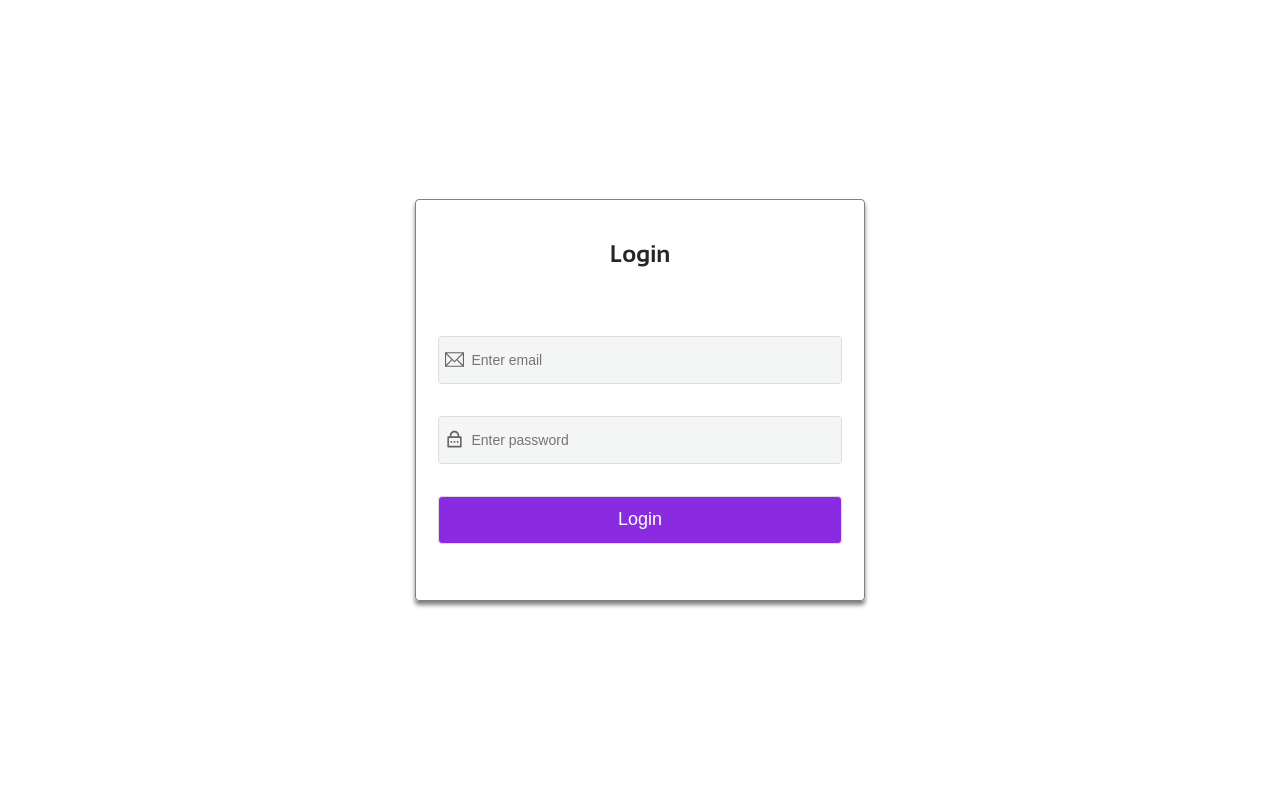
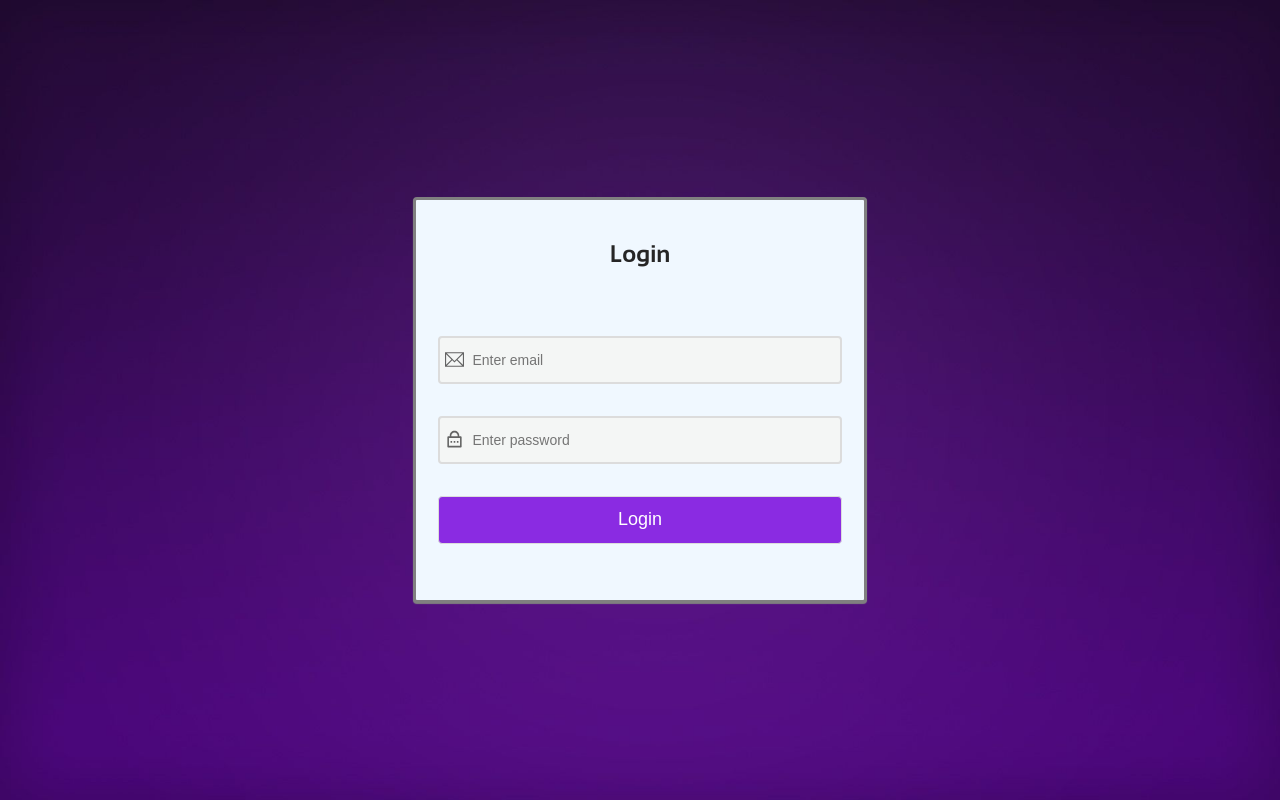
Before and after one commit to SawLinThant/Alpha-mm, a React (Create React App) app: page /login in a window 1280 px wide. Built offline with nearby package versions, Linux system fonts and the light colour scheme; no server answers.

Commit message:
ui-updadte

```diff
--- a/package.json
+++ b/package.json
@@ -11,6 +11,7 @@
     "aws-sdk": "^2.1665.0",
     "axios": "^1.7.2",
     "bcrypt": "^5.1.1",
+    "bcryptjs": "^2.4.3",
     "cors": "^2.8.5",
     "dotenv": "^16.4.5",
     "express": "^4.19.2",
--- a/src/pages/Dashboard/login.js
+++ b/src/pages/Dashboard/login.js
@@ -5,9 +5,10 @@ import { useState } from "react";
 import { useNavigate } from "react-router-dom";
 import toast, { Toaster } from "react-hot-toast";
 import { useForm } from "react-hook-form";
+import bcrypt from 'bcryptjs';
 
 const Login = ({ setIsLogin }) => {
-  const {handleSubmit,loading,require} = useForm();
+  const {handleSubmit,loading,register} = useForm();
   const [userData, setUserData] = useState({
     email: "",
     password: "",
@@ -22,19 +23,44 @@ const Login = ({ setIsLogin }) => {
 
   const navigate = useNavigate();
 
-  const handleLogin = () => {
-    if (
-      userData.email !== "alphamyanmar@gmail.com" ||
-      userData.password !== "alphamyanmar123"
-    ) {
-      toast.error("Wrong email or password")
-      console.log("wrong credentials");
-    } else {
-      setIsLogin(true);
-      navigate("/dashboard");
-      localStorage.setItem("user", JSON.stringify(userData));
+  // const handleLogin = handleSubmit(async(credentials) => {
+  //   if (
+  //     userData.email !== "alphamyanmar@gmail.com" ||
+  //     userData.password !== "alphamyanmar123"
+  //   ) {
+  //     toast.error("Wrong email or password")
+  //     console.log("wrong credentials");
+  //   } else {
+  //     setIsLogin(true);
+  //     navigate("/dashboard");
+  //     localStorage.setItem("user", JSON.stringify(userData));
+  //   }
+  // };
+
+  const handleLogin = handleSubmit(async(credentials) => {
+    try{
+        if(
+          credentials.email !== "alphamyanmar@gmail.com" || credentials.password !=="alphamyanmar123"
+        ){
+          toast.error("Wrong email or password")
+        }
+
+        if(credentials.email === "alphamyanmar@gmail.com" & credentials.password ==="alphamyanmar123"){
+
+          const hashedPassword = await bcrypt.hash(credentials.password, 10);
+          const updatedUserData = ({
+            email: credentials.email,
+            password: hashedPassword,
+          })
+          setUserData(updatedUserData)
+          setIsLogin(true);
+          localStorage.setItem("user", JSON.stringify(userData));
+          navigate('/dashboard')
+        }
+    }catch(err){
+      throw new Error("error logging in")
     }
-  };
+  })
 
   return (
     <div className="login-container">
@@ -44,7 +70,7 @@ const Login = ({ setIsLogin }) => {
           <div className="login-heading">
             <h2>Login</h2>
           </div>
-          <form action="">
+          <form action="" onSubmit={ handleLogin}>
             <div className="login-input-field">
               {/* <label htmlFor="">Email</label> */}
               <div className="login-input-icon">
@@ -55,7 +81,10 @@ const Login = ({ setIsLogin }) => {
                 type="text"
                 placeholder="Enter email"
                 //  defaultValue={userData.email}
-                onChange={handleChange}
+               // onChange={handleChange}
+                {...register("email", {
+                  required: "email is required",
+                })}
               />
             </div>
             <div className="login-input-field">
@@ -68,10 +97,16 @@ const Login = ({ setIsLogin }) => {
                 type="text"
                 placeholder="Enter password"
                 //  defaultValue={userData.email}
-                onChange={handleChange}
+                //onChange={handleChange}
+                {...register("password", {
+                  required: "password is required",
+                })}
               />
             </div>
-            <button type="submit" onClick={handleLogin}>
+            <button
+            type="submit"
+           // onClick={handleLogin}
+            >
               Login
             </button>
           </form>
--- a/src/style/dropdown.css
+++ b/src/style/dropdown.css
@@ -1,6 +1,7 @@
 .dropdown-container p{
     line-height: 0;
     margin-top: 11px;
+    font-family: sans-serif;
 }
 
 .Dropdown-root {
@@ -27,11 +28,11 @@
   }
 
   .Dropdown-menu {
-    background-color: aqua;
+    background-color: white;
     position: absolute;
-    width: 100%;
+    width: 99%;
     opacity: 2;
-    border: 1px solid #ccc;
+    border: 1px solid #3c3a3a;
   }
 
   .Dropdown-option {
@@ -40,5 +41,6 @@
   }
 
   .Dropdown-option:hover {
-    background: #f0f0f0;
+    background: #7b6fe1;
+    color: white;
   }
--- a/src/style/image-upload.css
+++ b/src/style/image-upload.css
@@ -46,3 +46,7 @@
     place-items: center;
     justify-content: center;
 }
+
+.file-upload-image-icon-container p{
+    font-family: sans-serif;
+}
--- a/src/style/login.css
+++ b/src/style/login.css
@@ -4,17 +4,22 @@
     display: flex;
     place-items: center;
     justify-content: center;
+    background-image: url('/public/login-bg.jpg');
+    background-position: center;
+    background-size: cover;
 }
 
 .login-container-layout{
     width: 28rem;
     height: 25rem;
-    border: 1px solid gray;
+    border: 3px solid gray;
     border-radius: 0.25rem;
     display: flex;
     place-items: center;
     justify-content: center;
-    box-shadow: 0px 4px 4px gray;
+    box-shadow: 0px 1px 1px gray;
+    opacity: 1;
+    background-color: aliceblue;
 }
 
 .login-form-layout{
@@ -52,7 +57,7 @@
     height: 100%;
     border-radius: 0.25rem;
     background-color: rgb(244, 246, 245);
-    border: 1px solid gainsboro;
+    border: 2px solid gainsboro;
     font-size: 14px;
     padding-left: 2rem;
 }
@@ -66,6 +71,7 @@
     background-color: blueviolet;
     transition-duration: 0.5s;
     font-size: 18px;
+    font-family: sans-serif;
 }
 
 .login-form-layout form button:hover{
```
Also changed, not shown: public/login-bg.jpg (added), src/components/dropdown.js (line endings or trailing spaces), 1 other file (tests, documents, lock files or other folders).
